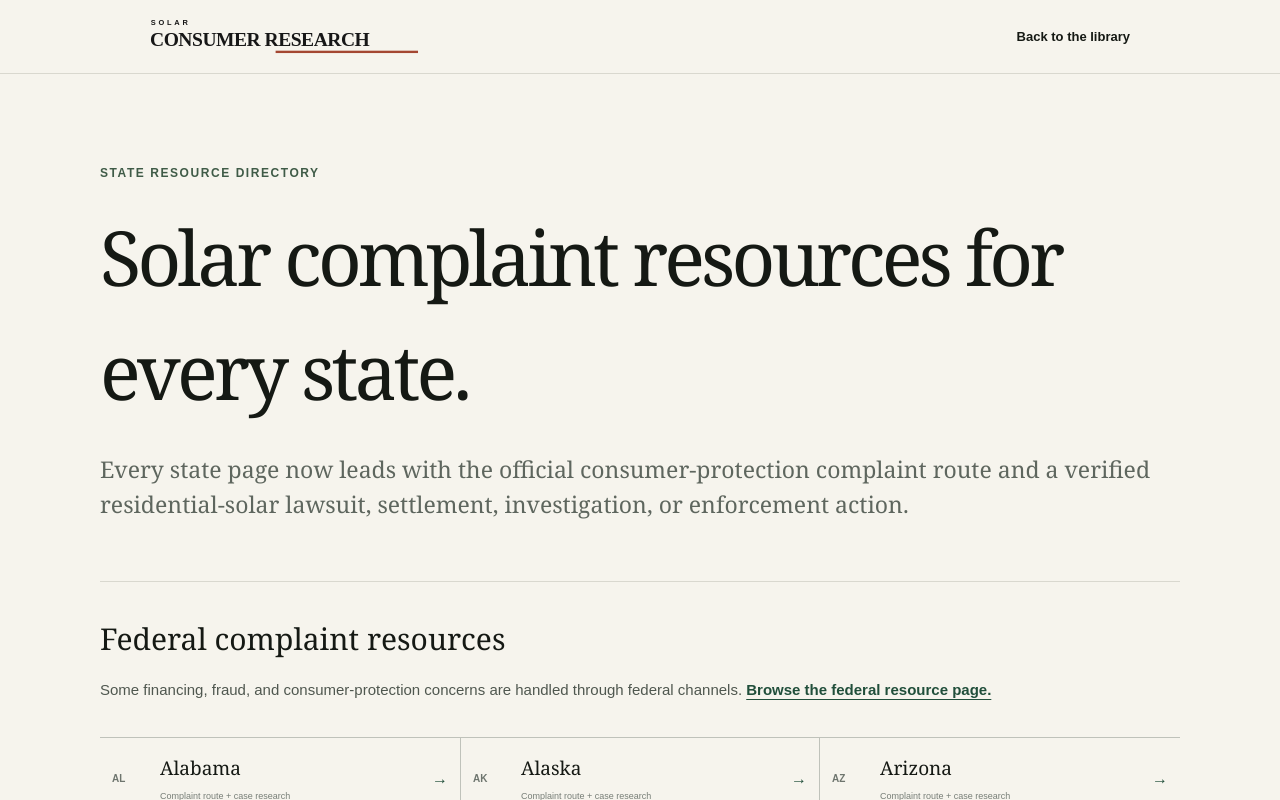
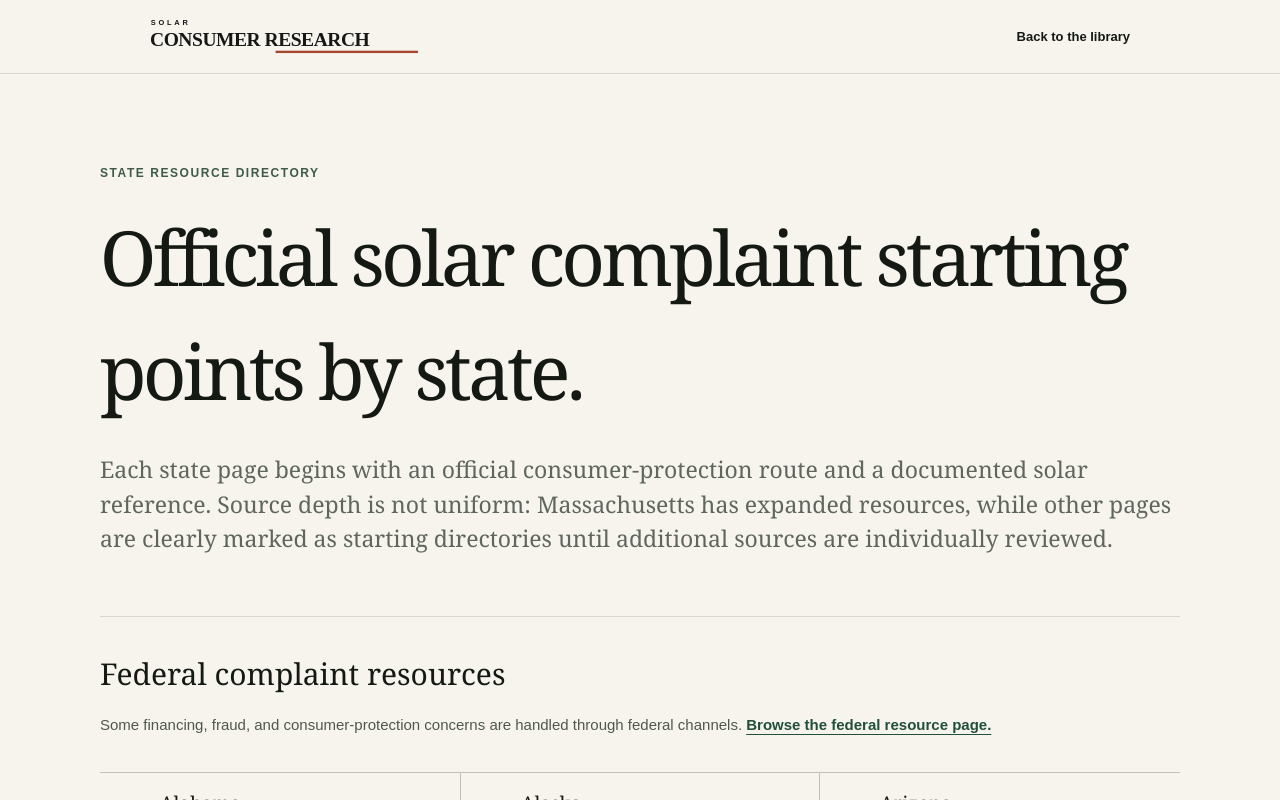
Before and after one commit to Decentralized-Rob/solar-consumer-research, a Next.js app: page /resources in a window 1280 px wide. Shown: the top 800 px of the page. Built offline with nearby package versions, Linux system fonts and the light colour scheme.

Commit message:
Accurately label state coverage and source dates

```diff
--- a/app/resources/page.tsx
+++ b/app/resources/page.tsx
@@ -4,12 +4,12 @@ import { InfoPage } from "../../components/info-page";
 import { stateSlug, states } from "../../lib/content";
 
 export const metadata: Metadata = {
-  title: "Solar Complaints and Consumer Protection by State",
-  description: "Find official solar complaint routes and verified residential solar lawsuits, settlements, investigations, and enforcement actions for all 50 states.",
+  title: "Official Solar Complaint Starting Points by State",
+  description: "Browse an official consumer complaint starting point and a documented solar reference for each state. Coverage depth is clearly labeled and varies by state.",
   alternates: { canonical: "/resources" },
   openGraph: {
-    title: "Solar Complaints and Consumer Protection by State",
-    description: "Official complaint routes and verified residential-solar litigation and enforcement research for all 50 states.",
+    title: "Official Solar Complaint Starting Points by State",
+    description: "Official state complaint starting points and documented solar references, with expanded sources clearly labeled.",
     url: "/resources",
   },
 };
@@ -18,12 +18,12 @@ export default function ResourcesPage() {
   const directorySchema = {
     "@context": "https://schema.org",
     "@type": "ItemList",
-    name: "Residential solar complaint resources by state",
+    name: "Official solar complaint starting points by state",
     numberOfItems: states.length,
     itemListElement: states.map((state, index) => ({
       "@type": "ListItem",
       position: index + 1,
-      name: `${state.name} solar complaints and consumer protection`,
+      name: `${state.name} official solar complaint route`,
       url: `https://solarcomplaint.com/states/${stateSlug(state.name)}`,
     })),
   };
@@ -32,8 +32,8 @@ export default function ResourcesPage() {
     <InfoPage
       className="state-index-page"
       eyebrow="State resource directory"
-      title="Solar complaint resources for every state."
-      lede="Every state page now leads with the official consumer-protection complaint route and a verified residential-solar lawsuit, settlement, investigation, or enforcement action."
+      title="Official solar complaint starting points by state."
+      lede="Each state page begins with an official consumer-protection route and a documented solar reference. Source depth is not uniform: Massachusetts has expanded resources, while other pages are clearly marked as starting directories until additional sources are individually reviewed."
     >
       <script type="application/ld+json" dangerouslySetInnerHTML={{ __html: JSON.stringify(directorySchema) }} />
       <section className="info-section">
@@ -45,7 +45,7 @@ export default function ResourcesPage() {
           <Link href={`/states/${stateSlug(state.name)}`} key={state.code}>
             <span>{state.code}</span>
             <strong>{state.name}</strong>
-            <small>Complaint route + case research</small>
+            <small>Official route + documented reference</small>
             <b aria-hidden="true">→</b>
           </Link>
         ))}
```
